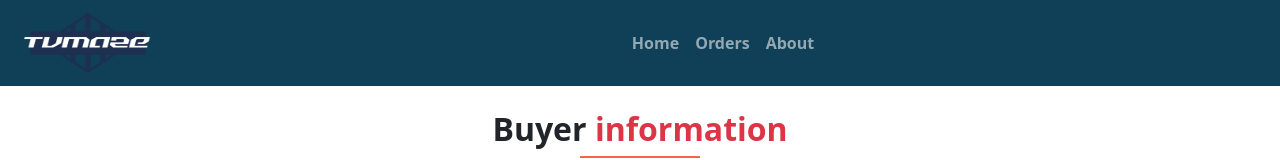
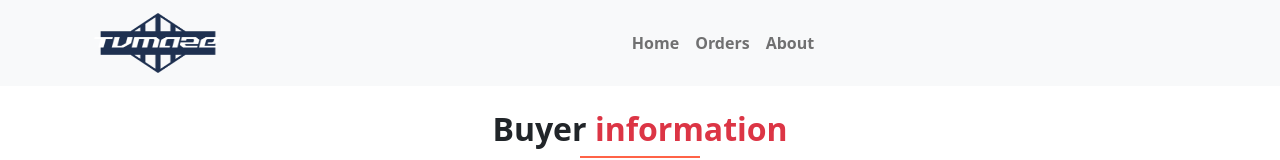
Before and after one commit to dmr-911/tv-show-client, a React (Create React App) app: page /buyTicket/1 in a window 1280 px wide. Shown: the top 160 px of the page. Built offline with nearby package versions, Linux system fonts and the light colour scheme; no server answers.

Commit message:
navbar updated with light background

```diff
--- a/src/Pages/BuyTicket/BuyTicket.js
+++ b/src/Pages/BuyTicket/BuyTicket.js
@@ -40,7 +40,7 @@ const BuyTicket = () => {
             <Card className="p-3 details-cart">
             <div className="divider bg-info rounded mb-3 mx-auto"></div>
             <form onSubmit={handlePurchase}>
-                <label htmlFor="productName"><b>Item name</b></label><br />
+                <label htmlFor="productName"><b>Show name</b></label><br />
                 <input defaultValue={matchedItem?.show.name} name="productName" type="text" className="purchase-input" onBlur={handleOnBlur} placeholder="Product Name" required/><br />
                 <label htmlFor="genre"><b>Genre</b></label><br />
                 <input defaultValue={matchedItem?.show.genres[0]} name="genre" type="text" className="purchase-input" onBlur={handleOnBlur} placeholder="Product Name" required/><br />
--- a/src/Pages/Shared/Navigation/Navigation.js
+++ b/src/Pages/Shared/Navigation/Navigation.js
@@ -6,10 +6,9 @@ import logo from '../../../images/nav/logo.png';
 
 const Navigation = () => {
     return (
-        <Navbar className="navigation-bg" variant="dark" expand="lg">
-        <Container fluid>
+    <Navbar bg="light" expand="lg">
+        <Container>
             <Navbar.Brand as={Link} to="home">
-                {/* <img src={logo} alt="" /> */}
                 <img
                  src={logo}
                  width="150"
@@ -18,13 +17,9 @@ const Navigation = () => {
                  alt="React Bootstrap logo"
                />
             </Navbar.Brand>
-            <Navbar.Toggle aria-controls="navbarScroll" />
-            <Navbar.Collapse id="navbarScroll">
-            <Nav
-                className="mx-auto my-2 my-lg-0"
-                style={{ maxHeight: '100px' }}
-                navbarScroll
-            >
+            <Navbar.Toggle aria-controls="basic-navbar-nav" />
+            <Navbar.Collapse id="basic-navbar-nav">
+            <Nav className="mx-auto">
                 <Nav.Link as={Link} to="home"><b>Home</b></Nav.Link>
                 <Nav.Link as={Link} to="orders"><b>Orders</b></Nav.Link>
                 <Nav.Link as={Link} to="about"><b>About</b></Nav.Link>
```
Lines whose indentation alone changed are shown as unchanged.
